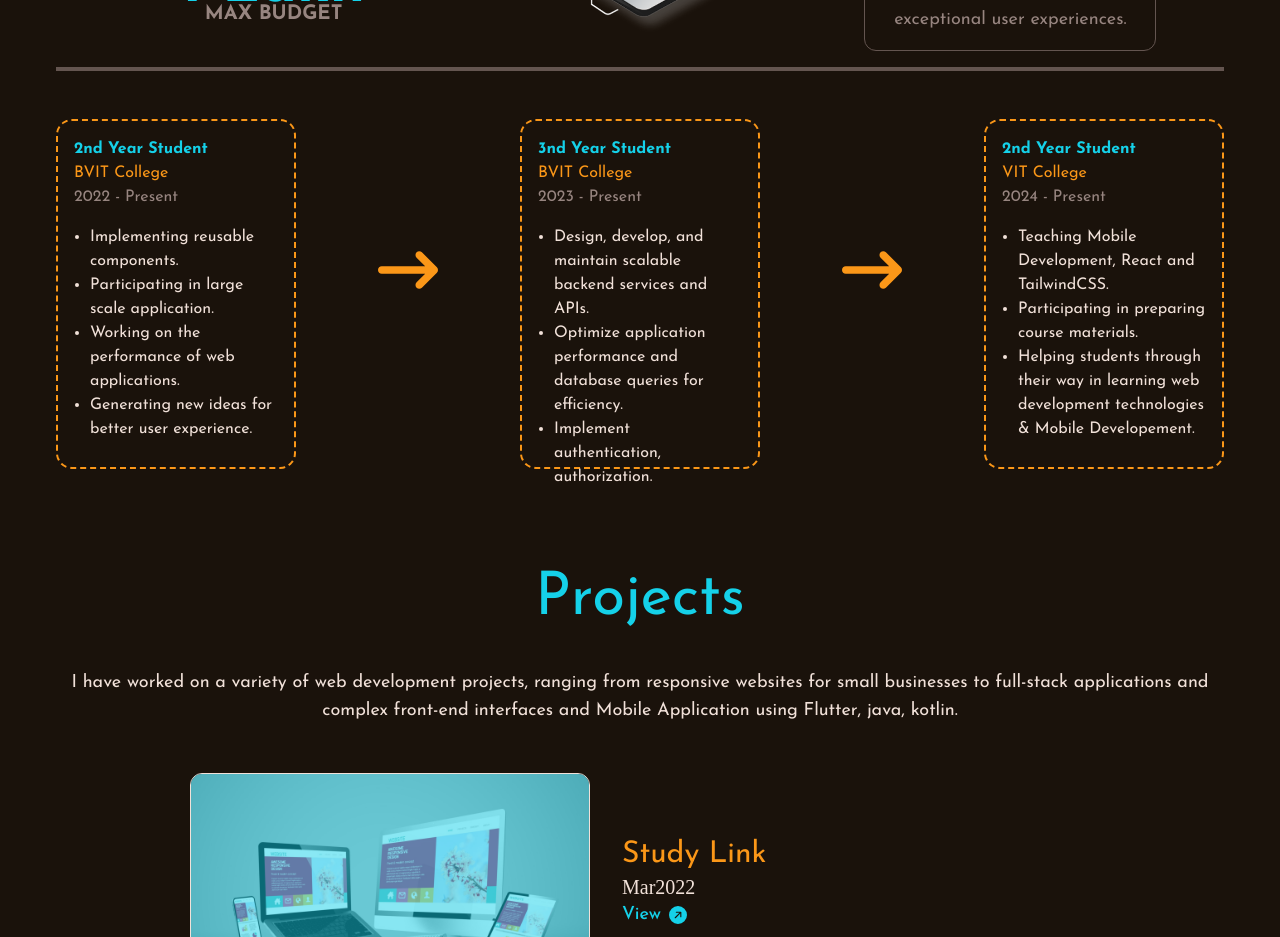
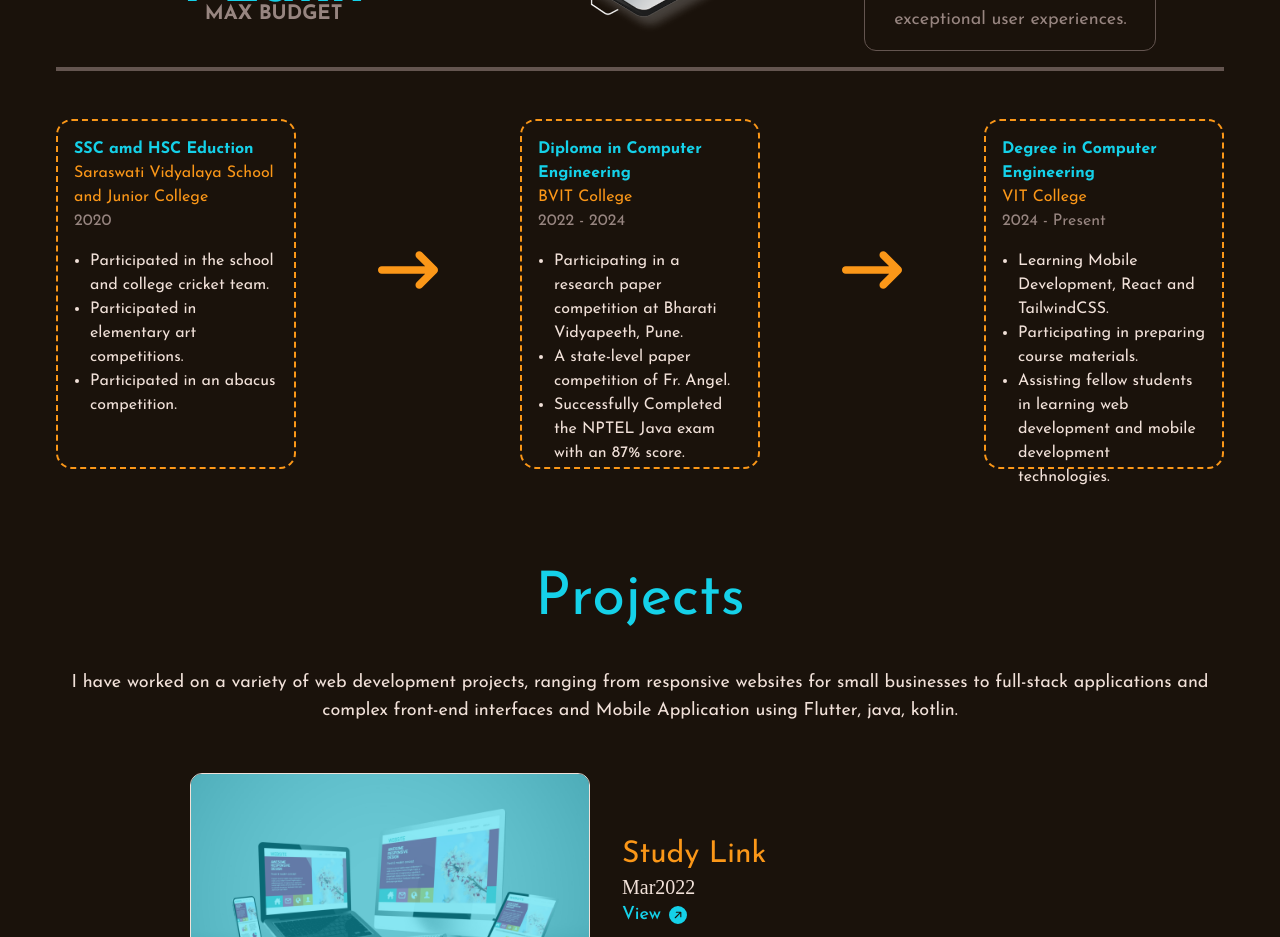
Before and after one commit to swapnilsupe01/E-portfolio, a React (Vite) app: page / in a window 1280 px wide. Shown: the part 3380-4317 px from the top of the page. Built offline with nearby package versions, Linux system fonts and the light colour scheme.

Commit message:
Updated experience and

```diff
--- a/src/components/experienceSection/AllExperiences.jsx
+++ b/src/components/experienceSection/AllExperiences.jsx
@@ -5,34 +5,33 @@ import { fadeIn } from "../../framerMotion/variants";
 
 const experiences = [
   {
-    job: "2nd Year Student",
-    company: "BVIT College",
-    date: "2022 - Present",
+    job: "SSC amd HSC Eduction",
+    company: "Saraswati Vidyalaya School and Junior College",
+    date: "2020",
     responsibilities: [
-      "Implementing reusable components.",
-      "Participating in large scale application.",
-      "Working on the performance of web applications.",
-      "Generating new ideas for better user experience.",
+      "Participated in the school and college cricket team.",
+      "Participated in elementary art competitions.",
+      "Participated in an abacus competition.",
     ],
   },
   {
-    job: "3nd Year Student",
+    job: "Diploma in Computer Engineering",
     company: "BVIT College",
-    date: "2023 - Present",
+    date: "2022 - 2024",
     responsibilities: [
-     "Design, develop, and maintain scalable backend services and APIs.",
-  "Optimize application performance and database queries for efficiency.",
-  "Implement authentication, authorization.",
+     "Participating in a research paper competition at Bharati Vidyapeeth, Pune.",
+     "A state-level paper competition of Fr. Angel.",
+     "Successfully Completed the NPTEL Java exam with an 87% score.",
     ],
   },
   {
-    job: "2nd Year Student",
+    job: "Degree in Computer Engineering",
     company: "VIT College",
     date: "2024 - Present",
     responsibilities: [
-      "Teaching Mobile Development, React and TailwindCSS.",
+      "Learning Mobile Development, React and TailwindCSS.",
       "Participating in preparing course materials.",
-      "Helping students through their way in learning web development technologies & Mobile Developement.",
+      "Assisting fellow students in learning web development and mobile development technologies.",
     ],
   },
 ];
```
